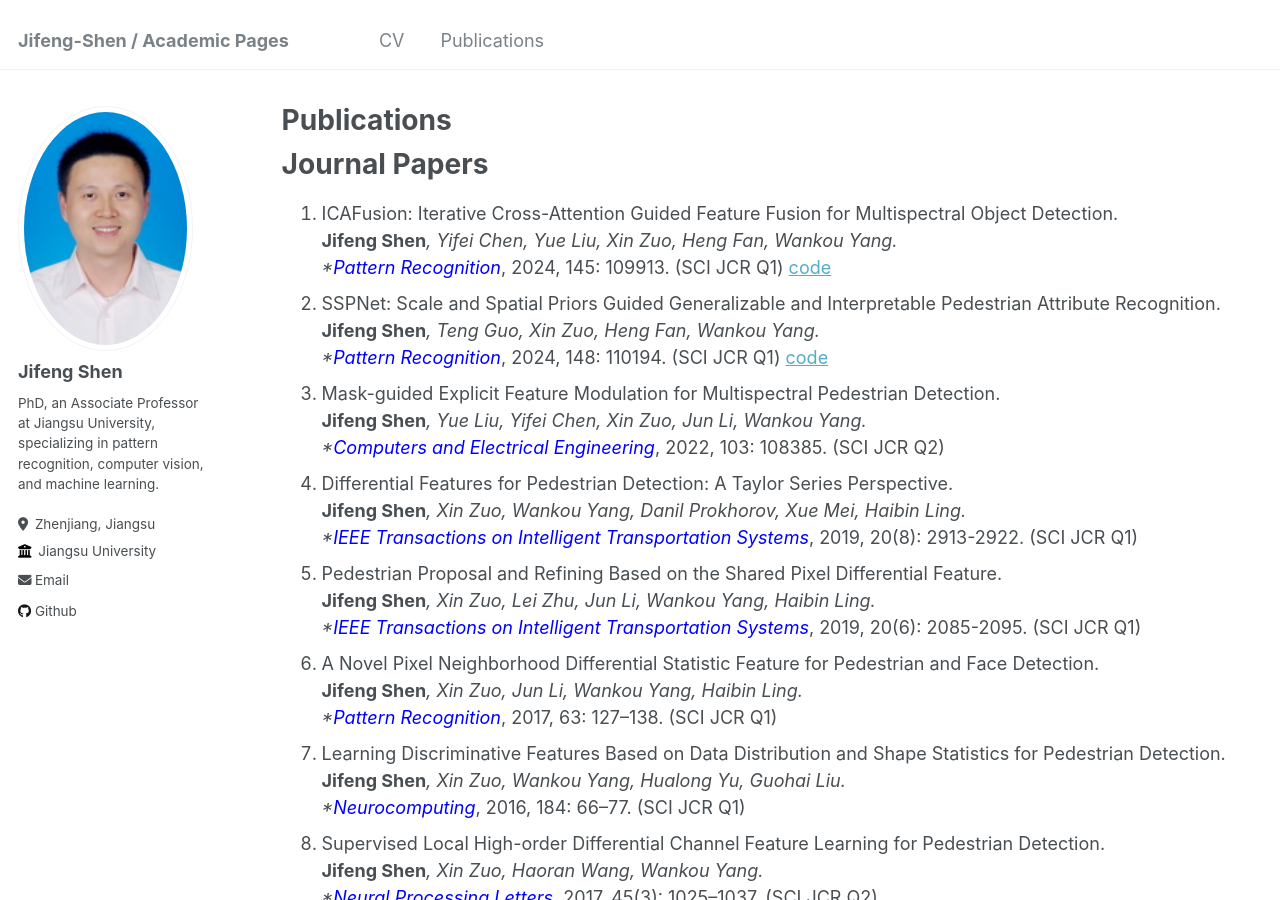
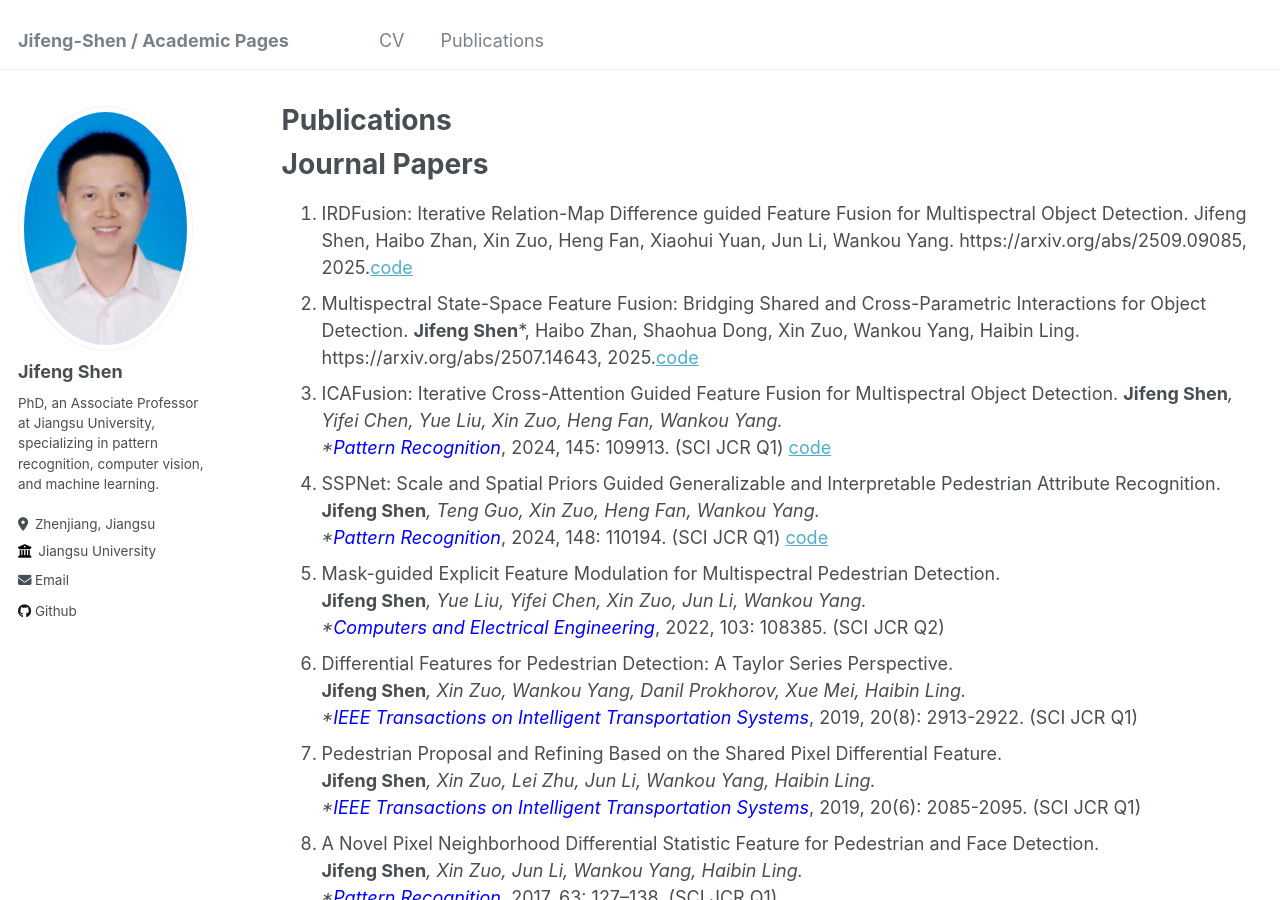
Before and after one commit to jifeng-shen/jifeng-shen.github.io, a Jekyll site: the page built from _pages/publications.md, in a window 1280 px wide and 900 px high. Built offline with Jekyll 4.4.1, drawn with Linux system fonts in a browser that asks for light colours.

Commit message:
Update publications.md

```diff
--- a/_pages/publications.md
+++ b/_pages/publications.md
@@ -7,145 +7,151 @@ author_profile: true
 
 # Journal Papers
 
-1. ICAFusion: Iterative Cross-Attention Guided Feature Fusion for Multispectral Object Detection.
+1. IRDFusion: Iterative Relation-Map Difference guided Feature Fusion for Multispectral Object Detection.
+   Jifeng Shen, Haibo Zhan, Xin Zuo, Heng Fan, Xiaohui Yuan, Jun Li, Wankou Yang.
+   https://arxiv.org/abs/2509.09085, 2025.[code](https://github.com/61s61min/IRDFusion)
+3. Multispectral State-Space Feature Fusion: Bridging Shared and Cross-Parametric Interactions for Object Detection.
+   **Jifeng Shen***, Haibo Zhan, Shaohua Dong, Xin Zuo, Wankou Yang, Haibin Ling.
+   https://arxiv.org/abs/2507.14643, 2025.[code](https://github.com/61s61min/MS2Fusion)
+4. ICAFusion: Iterative Cross-Attention Guided Feature Fusion for Multispectral Object Detection.
    **Jifeng Shen***, Yifei Chen, Yue Liu, Xin Zuo, Heng Fan, Wankou Yang.
    *<font color="blue">Pattern Recognition</font>*, 2024, 145: 109913. (SCI JCR Q1) [code](https://github.com/chanchanchan97/ICAFusion)
-2. SSPNet: Scale and Spatial Priors Guided Generalizable and Interpretable Pedestrian Attribute Recognition.
+5. SSPNet: Scale and Spatial Priors Guided Generalizable and Interpretable Pedestrian Attribute Recognition.
    **Jifeng Shen***, Teng Guo, Xin Zuo, Heng Fan, Wankou Yang.
    *<font color="blue">Pattern Recognition</font>*, 2024, 148: 110194. (SCI JCR Q1) [code](https://github.com/guotengg/SSPNet)
-3. Mask-guided Explicit Feature Modulation for Multispectral Pedestrian Detection.
+6. Mask-guided Explicit Feature Modulation for Multispectral Pedestrian Detection.
    **Jifeng Shen***, Yue Liu, Yifei Chen, Xin Zuo, Jun Li, Wankou Yang.
    *<font color="blue">Computers and Electrical Engineering</font>*, 2022, 103: 108385. (SCI JCR Q2)
-4. Differential Features for Pedestrian Detection: A Taylor Series Perspective.
+7. Differential Features for Pedestrian Detection: A Taylor Series Perspective.
    **Jifeng Shen***, Xin Zuo, Wankou Yang, Danil Prokhorov, Xue Mei, Haibin Ling.
    *<font color="blue">IEEE Transactions on Intelligent Transportation Systems</font>*, 2019, 20(8): 2913-2922. (SCI JCR Q1)
-5. Pedestrian Proposal and Refining Based on the Shared Pixel Differential Feature.
+8. Pedestrian Proposal and Refining Based on the Shared Pixel Differential Feature.
    **Jifeng Shen***, Xin Zuo, Lei Zhu, Jun Li, Wankou Yang, Haibin Ling.
    *<font color="blue">IEEE Transactions on Intelligent Transportation Systems</font>*, 2019, 20(6): 2085-2095. (SCI JCR Q1)
-6. A Novel Pixel Neighborhood Differential Statistic Feature for Pedestrian and Face Detection.
+9. A Novel Pixel Neighborhood Differential Statistic Feature for Pedestrian and Face Detection.
    **Jifeng Shen***, Xin Zuo, Jun Li, Wankou Yang, Haibin Ling.
    *<font color="blue">Pattern Recognition</font>*, 2017, 63: 127–138. (SCI JCR Q1)
-7. Learning Discriminative Features Based on Data Distribution and Shape Statistics for Pedestrian Detection.
+10. Learning Discriminative Features Based on Data Distribution and Shape Statistics for Pedestrian Detection.
    **Jifeng Shen***, Xin Zuo, Wankou Yang, Hualong Yu, Guohai Liu.
    *<font color="blue">Neurocomputing</font>*, 2016, 184: 66–77. (SCI JCR Q1)
-8. Supervised Local High-order Differential Channel Feature Learning for Pedestrian Detection.
+11. Supervised Local High-order Differential Channel Feature Learning for Pedestrian Detection.
    **Jifeng Shen***, Xin Zuo, Haoran Wang, Wankou Yang.
    *<font color="blue">Neural Processing Letters</font>*, 2017, 45(3): 1025–1037. (SCI JCR Q2)
-9. Real-Time Human Detection Based on Gentle MILBoost with Variable Granularity HOG-CSLBP.
+12. Real-Time Human Detection Based on Gentle MILBoost with Variable Granularity HOG-CSLBP.
    **Jifeng Shen***, Changyin Sun, Wankou Yang, Zhongxi Sun.
    *<font color="blue">Neural Computing & Applications</font>*, 2013, 23(7-8): 1937-1948. (SCI JCR Q1)
-10. A Novel Distribution-Based Feature for Rapid Object Detection.
+13. A Novel Distribution-Based Feature for Rapid Object Detection.
     **Jifeng Shen***, Changyin Sun, Wankou Yang, Zhenyu Wang, Zhongxi Sun.
     *<font color="blue">Neurocomputing</font>*, 2011, 74(17): 2767–2779. (SCI JCR Q1)
-11. Action Unit Detection and Key Frame Selection for Human Activity Prediction.
+14. Action Unit Detection and Key Frame Selection for Human Activity Prediction.
     Haoran Wang, Chunfeng Yuan, **Jifeng Shen**, Wankou Yang, Haibin Ling.
     *<font color="blue">Neurocomputing</font>*, 2018, 318: 109-119. (SCI JCR Q1)
-12. Fast Pedestrian Detection Based on the Selective Window Differential Filter.
+15. Fast Pedestrian Detection Based on the Selective Window Differential Filter.
     Xin Zuo, **Jifeng Shen***, Hualong Yu, Dan Xu, Chengshan Qian, Yongwei Shan.
     *<font color="blue">Neural Processing Letters</font>*, 2018, 48(1): 403-417. (SCI JCR Q2)
-13. Building and Climbing Based Visual Navigation Framework for Self-Driving Cars.
+16. Building and Climbing Based Visual Navigation Framework for Self-Driving Cars.
     Chengshan Qian, Xinfeng Shen, Yonghong Zhang, Qing Yang, **Jifeng Shen**, Haiwei Zhu.
     *<font color="blue">Mobile Networks and Applications</font>*, 2017, 23(3): 624-638. (SCI JCR Q1)
-14. Learning Compact Binary Code Based on Heterogeneous Features.
+17. Learning Compact Binary Code Based on Heterogeneous Features.
     Xin Zuo, Limin Luo, **Jifeng Shen**, Hualong Yu.
     *<font color="blue">Journal of Southeast University (Natural Science Edition)</font>*, 2013. (EI)
-15. Feature Extraction Using 2DIFDA with Fuzzy Membership.
+18. Feature Extraction Using 2DIFDA with Fuzzy Membership.
     Zhongxi Sun, Changyin Sun, Wankou Yang, **Jifeng Shen**.
     *<font color="blue">Soft Computing</font>*, 2012, 16(10): 1783-1793. (SCI JCR Q2)
-16. ODOC-ELM: Optimal Decision Outputs Compensation-based Extreme Learning Machine for Classifying Imbalanced Data.
+19. ODOC-ELM: Optimal Decision Outputs Compensation-based Extreme Learning Machine for Classifying Imbalanced Data.
     Hualong Yu, Changyin Sun, Xibei Yang, Wankou Yang, **Jifeng Shen**.
     *<font color="blue">Knowledge-Based Systems</font>*, 2016, 92: 55-70. (SCI JCR Q2)
-17. Nondestructive Identification of Green Tea Varieties Based on Hyperspectral Imaging Technology.
+20. Nondestructive Identification of Green Tea Varieties Based on Hyperspectral Imaging Technology.
     Jun Sun, Kai Tang, Xiaohong Wu, Chunxia Dai, Yong Chen, **Jifeng Shen**.
     *<font color="blue">Journal of Food Process Engineering</font>*, 2018, 41(5). (SCI)
-18. Detection of Key Organs in Tomato Based on Deep Migration Learning in a Complex Background.
+21. Detection of Key Organs in Tomato Based on Deep Migration Learning in a Complex Background.
     Jun Sun, Xiaofei He, Xiao Ge, Xiaohong Wu, **Jifeng Shen**, Yingying Song.
     *<font color="blue">Agriculture</font>*, 2018, 8(12): 196-211. (SCI)
-19. Recognition of Crop Seedlings and Weeds Based on Dilated Convolution and Global Pooling in CNN.
+22. Recognition of Crop Seedlings and Weeds Based on Dilated Convolution and Global Pooling in CNN.
     Jun Sun, Xiaofei He, Wenjun Tan, Xiaohong Wu, **Jifeng Shen**, Hu Lu.
     *<font color="blue">Transactions of the Chinese Society of Agricultural Engineering</font>*, 2018, 34(11): 159-165. (SCI)
-20. Research and Analysis of Cadmium Residue in Tomato Leaves Based on WT-LSSVR and Vis-NIR Hyperspectral Imaging.
+23. Research and Analysis of Cadmium Residue in Tomato Leaves Based on WT-LSSVR and Vis-NIR Hyperspectral Imaging.
     Jun Sun, Xin Zhou, Xiaohong Wu, Bing Lu, Chunxia Dai, **Jifeng Shen**.
     *<font color="blue">Spectrochimica Acta Part A: Molecular and Biomolecular Spectroscopy</font>*, 2019, 212: 215-221. (SCI)
-21. Quantitative Detection of Moisture Content in Rice Seeds Based on Hyperspectral Technique.
+24. Quantitative Detection of Moisture Content in Rice Seeds Based on Hyperspectral Technique.
     Bing Lu, Jun Sun, Ning Yang, Xiaohong Wu, Xin Zhou, **Jifeng Shen**.
     *<font color="blue">Journal of Food Process Engineering</font>*, 2018, 41(5). (SCI)
-22. Classifying Cracks at Sub-Class Level in Closed Circuit Television Sewer Inspection Videos.
+25. Classifying Cracks at Sub-Class Level in Closed Circuit Television Sewer Inspection Videos.
     Xin Zuo, Bin Dai, Yongwei Shan*, **Jifeng Shen***, Chunlong Hu, Shucheng Huang.
     *<font color="blue">Automation in Construction</font>*, 2020, 118: 103289. (SCI JCR Q1)
-23. Research on Nondestructive Identification of Grape Varieties Based on EEMD-DWT and Hyperspectral Image.
+26. Research on Nondestructive Identification of Grape Varieties Based on EEMD-DWT and Hyperspectral Image.
     Min Xu, Jun Sun, Xin Zhou, Ningqiu Tang, **Jifeng Shen**, Xiaohong Wu.
     *<font color="blue">Journal of Food Science</font>*, 2021, 86(5): 2011-2023. (SCI Q2)
-24. Apple Leaf Disease Recognition and Sub-Class Categorization Based on Improved Multi-Scale Feature Fusion Network.
+27. Apple Leaf Disease Recognition and Sub-Class Categorization Based on Improved Multi-Scale Feature Fusion Network.
     Yuanqiu Luo, Jun Sun, **Jifeng Shen**, Xiaohong Wu, Long Wang, Weidong Zhu.
     *<font color="blue">IEEE Access</font>*, 2021, 9: 95517-95527. (SCI Q1)
-25. Beet Seedling and Weed Recognition Based on Convolutional Neural Network and Multi-Modality Images.
+28. Beet Seedling and Weed Recognition Based on Convolutional Neural Network and Multi-Modality Images.
     Jun Sun, Kaifeng Yang, Xiaofei He, Yuanqiu Luo, Xiaohong Wu, **Jifeng Shen**.
     *<font color="blue">Multimedia Tools and Applications</font>*, 2022, 81(4): 5239-5258. (SCI Q2)
-26. Developing Deep Learning-Based Regression Approaches for Prediction of Firmness and pH in Kyoho Grape Using Vis/NIR Hyperspectral Imaging.
+29. Developing Deep Learning-Based Regression Approaches for Prediction of Firmness and pH in Kyoho Grape Using Vis/NIR Hyperspectral Imaging.
     Min Xu, Jun Sun, Kunshan Yao, Qiang Cai, **Jifeng Shen**, Yan Tian, Xin Zhou.
     *<font color="blue">Infrared Physics & Technology</font>*, 2022, 120: 104003. (SCI Q2)
-27. Wheat Head Counting in the Wild by an Augmented Feature Pyramid Networks-Based Convolutional Neural Network.
+30. Wheat Head Counting in the Wild by an Augmented Feature Pyramid Networks-Based Convolutional Neural Network.
     Jun Sun, Kaifeng Yang, Chen Chen, **Jifeng Shen**, Yu Yang, Xiaohong Wu, Tomas Norton.
     *<font color="blue">Computers and Electronics in Agriculture</font>*, 2022, 193: 106705. (SCI Q1)
-28. LGADet: Lightweight Anchor-Free Multispectral Pedestrian Detection with Mixed Local and Global Attention.
+31. LGADet: Lightweight Anchor-Free Multispectral Pedestrian Detection with Mixed Local and Global Attention.
     Xin Zuo, Zhi Wang, **Jifeng Shen***, Haoran Wang.
     *<font color="blue">Neural Processing Letters</font>*, 2023, 55(3): 2935–2952. (SCI JCR Q2)
-29. Improving Multispectral Pedestrian Detection with Scale-Aware Permutation Attention and Adjacent Feature Aggregation.
+32. Improving Multispectral Pedestrian Detection with Scale-Aware Permutation Attention and Adjacent Feature Aggregation.
     Xin Zuo, Zhi Wang, **Jifeng Shen***, Wankou Yang.
     *<font color="blue">IET Computer Vision</font>*, 2023, 17(7): 726-738. (SCI JCR Q2)
-30. Multi-Granularity Feature Aggregation with Self-Attention and Spatial Reasoning for Fine-Grained Crop Disease Classification.
+33. Multi-Granularity Feature Aggregation with Self-Attention and Spatial Reasoning for Fine-Grained Crop Disease Classification.
     Xin Zuo, Jiao Chu, **Jifeng Shen***, Jun Sun.
     *<font color="blue">Agriculture</font>*, 2022, 12(9): 1499. (SCI)
-31. Identifying Field Crop Diseases Using Transformer-Embedded Convolutional Neural Network.
+34. Identifying Field Crop Diseases Using Transformer-Embedded Convolutional Neural Network.
     Weidong Zhu, Jun Sun, Simin Wang, **Jifeng Shen**, Kaifeng Yang, Xin Zhou.
     *<font color="blue">Agriculture</font>*, 2022, 12(8): 108. (SCI)
-32. Segmentation and Recognition of Field Sweet Pepper Based on Improved Self-Attention Convolutional Neural Networks.
+35. Segmentation and Recognition of Field Sweet Pepper Based on Improved Self-Attention Convolutional Neural Networks.
     Weidong Zhu, Jun Sun, Simin Wang, Kaifeng Yang, **Jifeng Shen**, Xin Zhou.
     *<font color="blue">Multimedia Systems</font>*, 2022. (SCI)
-33. EfficientFace: An Efficient Deep Network with Feature Enhancement for Accurate Face Detection.
+36. EfficientFace: An Efficient Deep Network with Feature Enhancement for Accurate Face Detection.
     Guangtao Wang, Jun Li, Zhijian Wu, Jianhua Xu, **Jifeng Shen**, Wankou Yang.
     *<font color="blue">Multimedia Systems</font>*, 2023, 29: 2825–2839. (SCI)
-34. Mask-Guided Attention for Sub-Category Level Sewer Pipe Crack Classification.
+37. Mask-Guided Attention for Sub-Category Level Sewer Pipe Crack Classification.
     Xin Zuo, Beier Ma, **Jifeng Shen**, Yongwei Shan, Hossein Khaleghia.
     *<font color="blue">Journal of Pipeline Systems Engineering and Practice</font>*, 2023, 15(1): 04023044. (SCI)
-35. PARDet: Dynamic Point Set Alignment for Rotated Object Detection.
+38. PARDet: Dynamic Point Set Alignment for Rotated Object Detection.
     Yihao Xu, **Jifeng Shen**, Ming Dai, Wankou Yang.
     *<font color="blue">Pattern Recognition</font>*, 2024, 110534. (SCI JCR Q1) [code](https://github.com/Xuyihaoby/PARDet)
-36. Multi-Label Sewer Pipe Defect Recognition with Mask Attention Feature Enhancement and Label Correlation Learning.
+39. Multi-Label Sewer Pipe Defect Recognition with Mask Attention Feature Enhancement and Label Correlation Learning.
     Xin Zuo, Yu Sheng, **Jifeng Shen**, Yongwei Shan.
     *<font color="blue">Journal of Computing in Civil Engineering</font>*, 2025, 39(1): 04024050. (SCI JCR Q1) [code](https://github.com/shengyu27/MA-Q2L)
-37. Learnable Cross-Scale Sparse Attention Guided Feature Fusion for UAV Object Detection.
+40. Learnable Cross-Scale Sparse Attention Guided Feature Fusion for UAV Object Detection.
     Xin Zuo, Chenhui Qi, Yifei Chen, **Jifeng Shen***, Heng Fan and Wankou Yang.
     *<font color="blue">IEEE Access</font>*, vol 12, pp. 114212-114226, 2024. [code](https://github.com/qch777/LSACF)
-38. CrackMamba: Topology-aware Mamba for Crack Segmentation in Structures.
+41. CrackMamba: Topology-aware Mamba for Crack Segmentation in Structures.
     Xin Zuo, Yu Sheng, **Jifeng Shen***, Yongwei Shan*.
     *<font color="blue">Automation in Construction</font>*, 168(2024), 105845, 2024. (SCI JCR Q1) [code]( https://github.com/shengyu27/CrackMamba)
-39. Identification of Tea Varieties Based on Low-Rank Autoencoder and Hyperspectral Image.
+42. Identification of Tea Varieties Based on Low-Rank Autoencoder and Hyperspectral Image.
     基于低秩自动编码器及高光谱图像的茶叶品种鉴别.(In Chinese)
     Jun Sun, Haitao Jin, Xiaohong Wu, Hu Lu, **Jifeng Shen**, Chunxia Dai.
     *<font color="blue">Transactions of the Chinese Society for Agricultural Machinery</font>*, 49(8): 316-323, 2018.
-40. Recognition of Crop Seedlings and Weeds Based on Convolutional Neural Network with Dilated Convolution and Global Pooling.
+43. Recognition of Crop Seedlings and Weeds Based on Convolutional Neural Network with Dilated Convolution and Global Pooling.
     空洞卷积结合全局池化的卷积神经网络识别作物幼苗与杂草.(In Chinese)
     Jun Sun, Xiaofei He, Wenjun Tan, Xiaohong Wu, **Jifeng Shen**, Hu Lu.
     *<font color="blue">Transactions of the Chinese Society of Agricultural Engineering</font>*, 34(11): 159-165, 2018.
-41. Multi-view Face Detection Based on Multi-channel Image Discriminant Projection and HAAR Features.
+44. Multi-view Face Detection Based on Multi-channel Image Discriminant Projection and HAAR Features.
     基于多通道图判别投影HAAR特征的多视角人脸检测.(In Chinese)
     **Jifeng Shen***, Shiwei Shi, Xin Zuo, Dan Xu.
     *<font color="blue">Journal of Data Acquisition and Processing</font>*, 33(2): 270-279, 2018.
-42. Anchor-Free Multispectral Pedestrian Detection Algorithm Based on Differential Feature Attention Mechanism.
+45. Anchor-Free Multispectral Pedestrian Detection Algorithm Based on Differential Feature Attention Mechanism.
     基于差分特征注意力机制的无锚框多光谱行人检测算法.(In Chinese)
     **Jifeng Shen***, Yue Liu, Hao Wei, Xin Zuo, Wankou Yang.
     *<font color="blue">Journal of Intelligent Science and Technology</font>*, 3(3): 294-303, 2021.
-43. Recognition of Crop Leaf Diseases Based on Feature-Level and Decision-Level Fusion.
+46. Recognition of Crop Leaf Diseases Based on Feature-Level and Decision-Level Fusion.
     基于特征级与决策级融合的农作物叶片病害识别.(In Chinese)
     Ziheng Wang, **Jifeng Shen***, Xin Zuo, Xiaohong Wu, Jun Sun.
     *<font color="blue">Journal of Jiangsu University (Natural Science Edition)</font>*, 45(3): 286-294, 2024.
-44. Pedestrian Detection Method for Complex Scenes Based on Dual Keypoint Combination.
+47. Pedestrian Detection Method for Complex Scenes Based on Dual Keypoint Combination.
     基于双关键点组合的复杂场景行人检测方法.(In Chinese)
     Changbao Sheng, **Jifeng Shen***, Yifei Chen, Xin Zuo, Wankou Yang.
     *<font color="blue">Journal of Jiangsu University (Natural Science Edition)</font>*, 46(2):140-148, 2025.
-45. Improving underwater semantic segmentation with underwater image quality attention and muti-scale aggregation attention.
+48. Improving underwater semantic segmentation with underwater image quality attention and muti-scale aggregation attention.
     Xin Zuo, Jiaran Jiang, **Jifeng Shen***, Wankou Yang.
     *<font color="blue">Pattern Analysis and Applications*</font>, (2025)28:80, 2025.[code](https://github.com/SAWRJJ/UWSegFormer).
 
```
